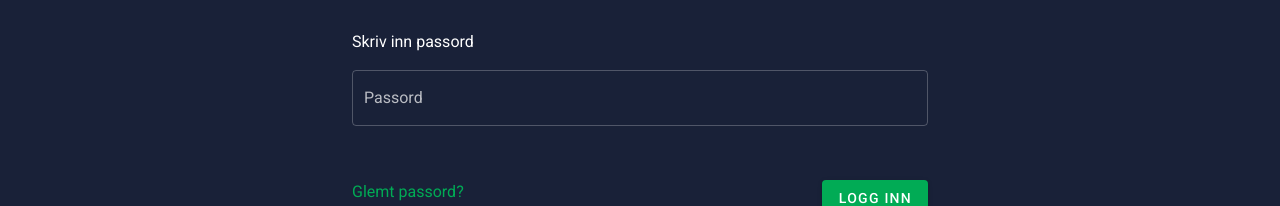
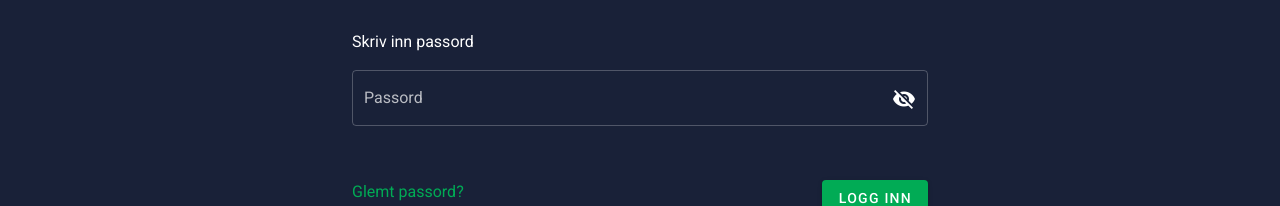
Before and after one commit to odinkvarving/Fullstack-voluntary-group-project, a Vue app in the folder frontend/rom-reservasjon-application/: page / in a window 1280 px wide. Shown: the part 418-624 px from the top of the page. Built offline with nearby package versions, Linux system fonts and the light colour scheme; no server answers.

Commit message:
Added functionality to login

```diff
--- a/frontend/rom-reservasjon-application/package.json
+++ b/frontend/rom-reservasjon-application/package.json
@@ -10,6 +10,7 @@
   "dependencies": {
     "core-js": "^3.6.5",
     "date-fns": "^2.21.3",
+    "material-design-icons-iconfont": "^6.1.0",
     "moment": "^2.29.1",
     "vue": "^2.6.11",
     "vue-jwt-decode": "^0.1.0",
--- a/frontend/rom-reservasjon-application/src/App.vue
+++ b/frontend/rom-reservasjon-application/src/App.vue
@@ -10,6 +10,7 @@
 <script>
 
 import Navbar from './components/Navbar/Navbar'
+import 'material-design-icons-iconfont/dist/material-design-icons.css'
 
 export default {
   name: 'App',
--- a/frontend/rom-reservasjon-application/src/components/LoginComponents/LoginBox.vue
+++ b/frontend/rom-reservasjon-application/src/components/LoginComponents/LoginBox.vue
@@ -41,13 +41,15 @@
           <v-col cols="12">
             <p class="text">Skriv inn passord</p>
             <v-text-field
-              type="password"
+              :type="isPasswordVisible ? 'text' : 'password'"
+              :append-icon="isPasswordVisible ? 'visibility' : 'visibility_off'"
               label="Passord"
               v-model="passwordInput"
               v-on:keyup.enter="loginAccount"
               outlined
               color="green"
               :error-messages="passwordErrorMessage"
+              @click:append="isPasswordVisible = !isPasswordVisible"
             ></v-text-field>
           </v-col>
           <v-col cols="6">
@@ -91,6 +93,7 @@ export default {
       message: "",
       eMailErrorMessage: "",
       passwordErrorMessage: "",
+      isPasswordVisible: false
     };
   },
 
```
Also changed, not shown: 1 other file (tests, documents, lock files or other folders).
